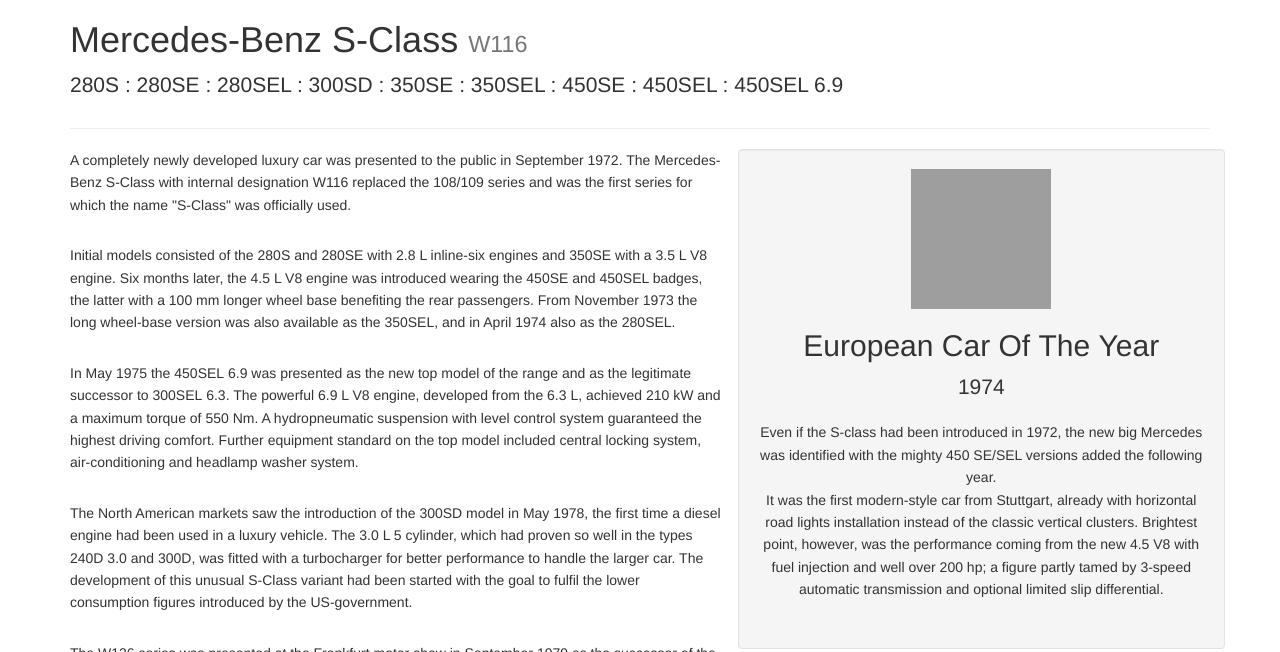
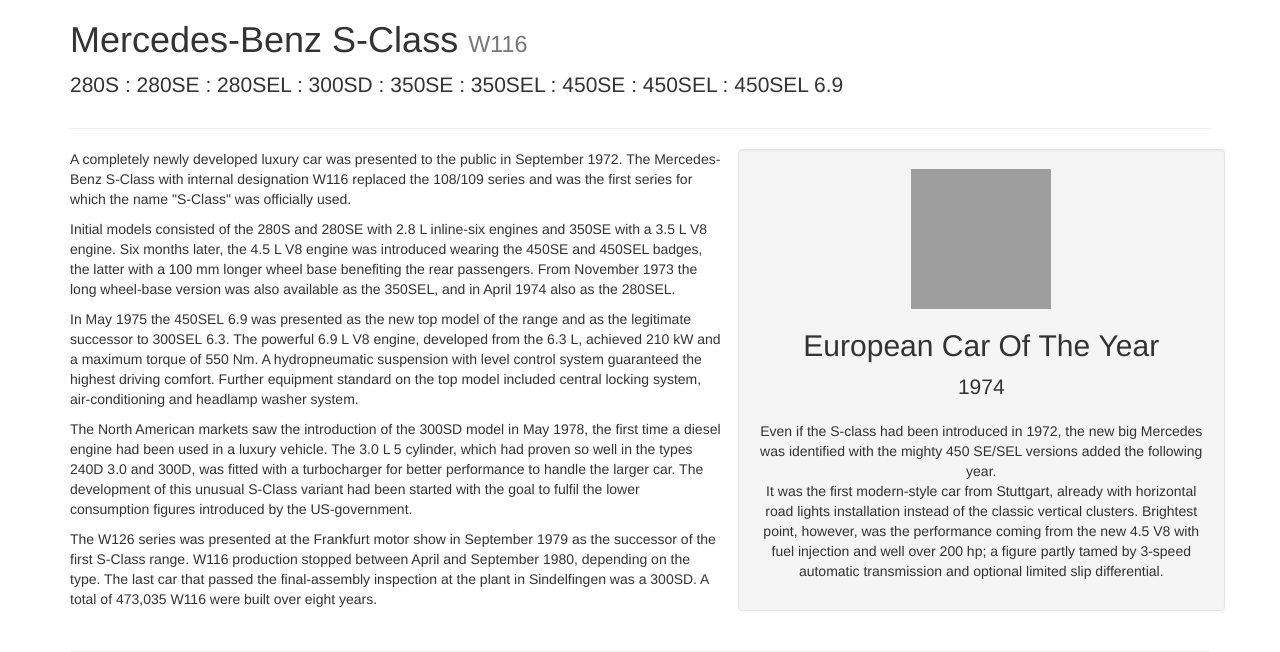
Before and after one commit to W116org/w116org.github.io, a Jekyll site: the page built from index.html, in a window 1280 px wide. Shown: the part 372-1024 px from the top of the page. Built offline with Jekyll 4.4.1, drawn with Linux system fonts in a browser that asks for light colours; nearby versions of some CDN libraries; comment, search, counter and statistics services are not loaded; grey boxes are pictures that could not be loaded.

Commit message:
Update default.html

```diff
--- a/_layouts/default.html
+++ b/_layouts/default.html
@@ -15,7 +15,7 @@
   margin-bottom: 0px;
 }
 
-p {
+content p {
   margin-bottom: 2em;
   line-height: 1.6em;
 }
```
